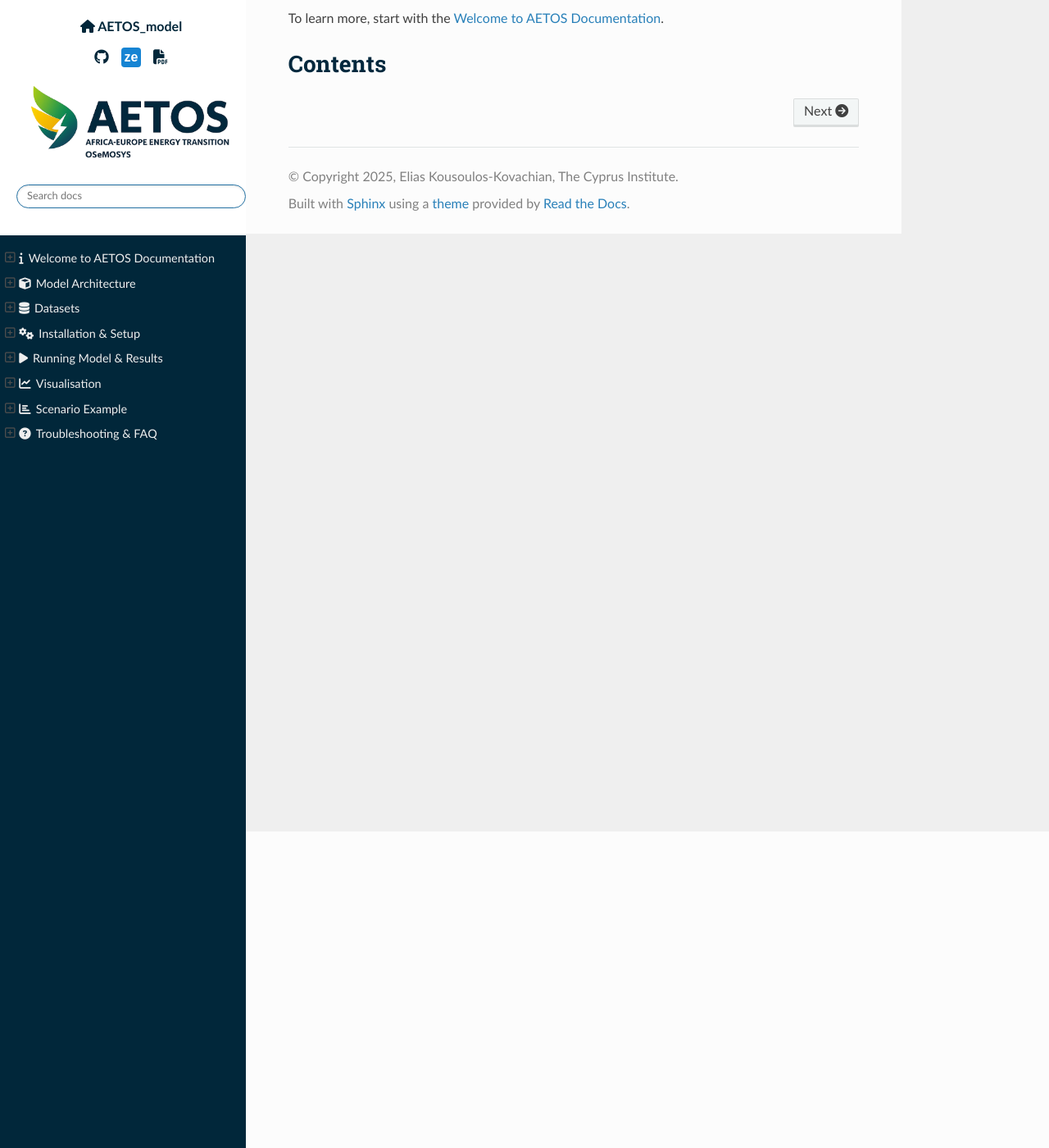
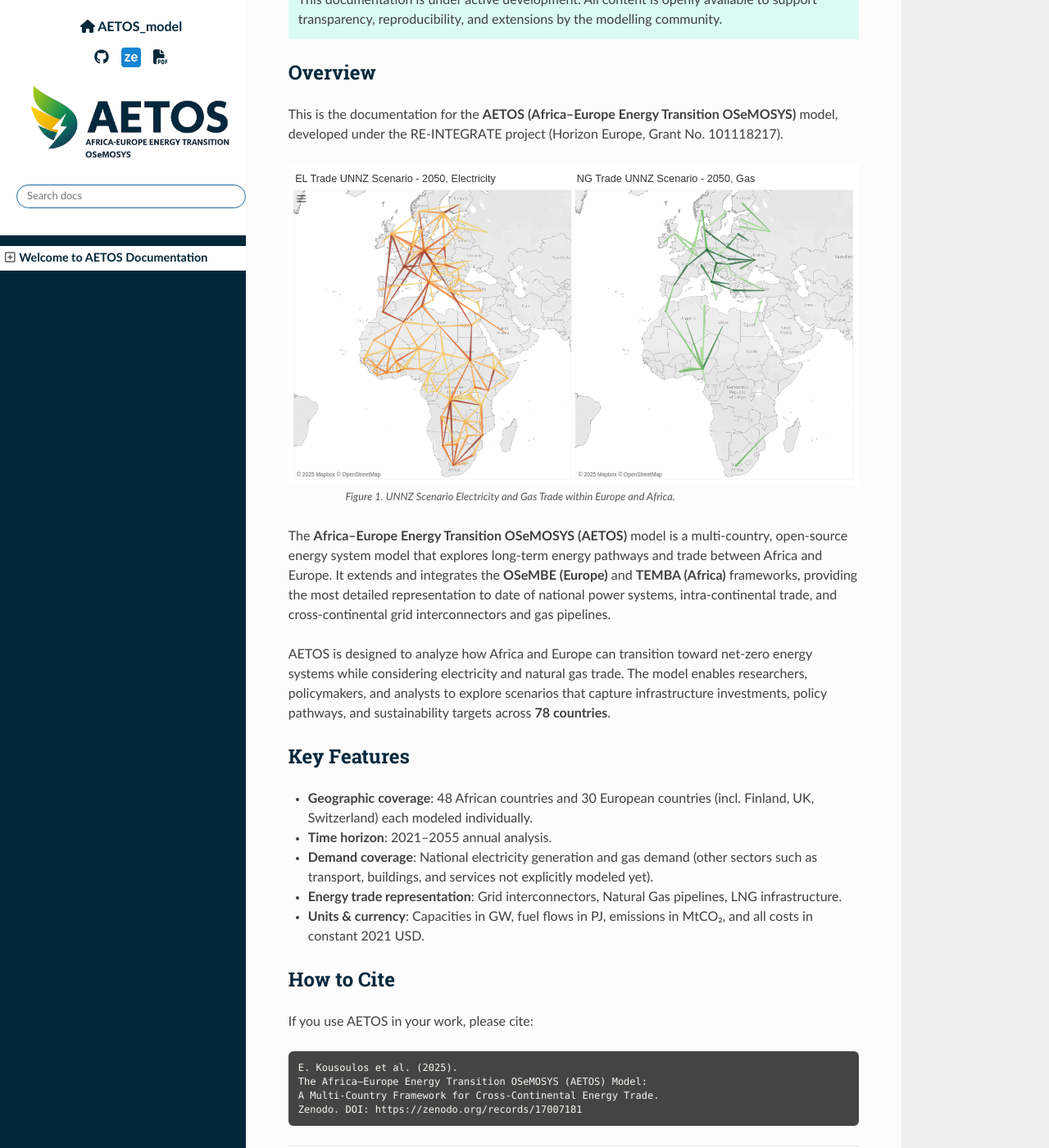
Before and after one commit to ekousoulos/AETOS_model, a Sphinx documentation site: the page built from docs/source/index.rst, in a window 1280 px wide and 1400 px high, scrolled down 386 px. Shown: the whole window at 82% size. Built offline with Sphinx 7.4.7 and the Read the Docs theme 3.1.0, drawn with Linux system fonts in a browser that asks for light colours; some of the changed text lies outside the part shown.

Commit message:
Update all

```diff
--- a/docs/source/index.rst
+++ b/docs/source/index.rst
@@ -6,25 +6,58 @@
            loading="lazy"></iframe>
    <div style="height:24px"></div>
 
+Welcome to AETOS Documentation
+==============================
 
-.. note::
-   Open and evolving — supporting transparency, reproducibility,
-   and collaboration in energy system modelling.
+.. important::
 
-To learn more, start with the :doc:`1.introduction/index`.
+   This documentation is under active development.
+   All content is openly available to support transparency, reproducibility,
+   and extensions by the modelling community.
 
-Contents
-========
+Overview
+--------
 
-.. toctree::
-   :maxdepth: 2
-   :hidden:
+This is the documentation for the **AETOS (Africa–Europe Energy Transition OSeMOSYS)** model,
+developed under the RE-INTEGRATE project (Horizon Europe, Grant No. 101118217).
 
-   1.introduction/index
-   2.model-architecture/index
-   3.datasets/index
-   4.installation-setup/index
-   5.running-model/index
-   6.result-visualisation/index
-   7.scenarios/index
-   8.troubleshooting-faq/index
+.. figure:: /_static/UNNZ2050.svg
+   :width: 100%
+   :align: center
+
+.. raw:: html
+
+   <p class="mycaption">Figure 1. <em>UNNZ Scenario Electricity and Gas Trade within Europe and Africa.</em></p>
+
+The **Africa–Europe Energy Transition OSeMOSYS (AETOS)** model is a
+multi-country, open-source energy system model that explores
+long-term energy pathways and trade between Africa and Europe.
+It extends and integrates the **OSeMBE (Europe)** and **TEMBA (Africa)**
+frameworks, providing the most detailed representation to date of national power systems, intra-continental trade, and cross-continental grid interconnectors and gas pipelines.
+
+AETOS is designed to analyze how Africa and Europe can transition toward
+net-zero energy systems while considering electricity and natural gas trade. The model enables researchers, policymakers, and
+analysts to explore scenarios that capture infrastructure investments,
+policy pathways, and sustainability targets across **78 countries**.
+
+
+Key Features
+------------
+
+
+- **Geographic coverage**: 48 African countries and 30 European countries (incl. Finland, UK, Switzerland) each modeled individually.
+- **Time horizon**: 2021–2055 annual analysis.
+- **Demand coverage**: National electricity generation and gas demand (other sectors such as transport, buildings, and services not explicitly modeled yet).
+- **Energy trade representation**: Grid interconnectors, Natural Gas pipelines, LNG infrastructure.
+- **Units & currency**: Capacities in GW, fuel flows in PJ, emissions in MtCO₂, and all costs in constant 2021 USD.
+
+How to Cite
+-----------
+
+If you use AETOS in your work, please cite:
+::
+
+   E. Kousoulos et al. (2025).
+   The Africa–Europe Energy Transition OSeMOSYS (AETOS) Model:
+   A Multi-Country Framework for Cross-Continental Energy Trade.
+   Zenodo. DOI: https://zenodo.org/records/17007181
```
